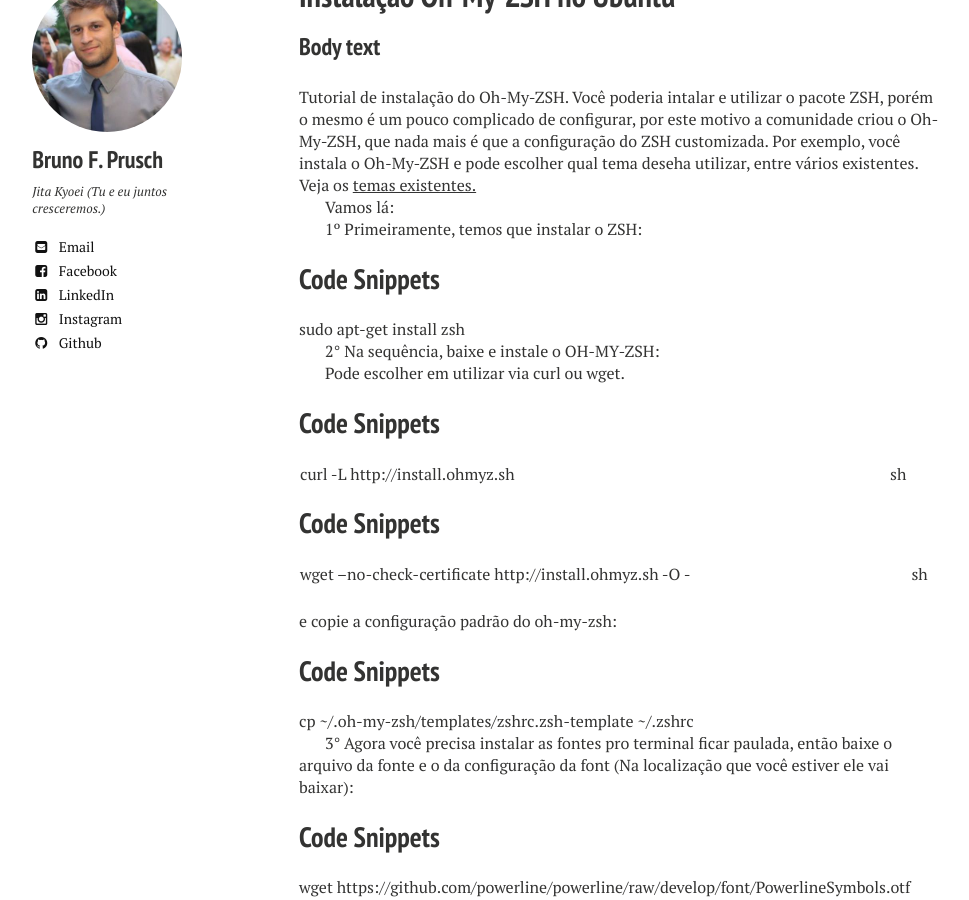
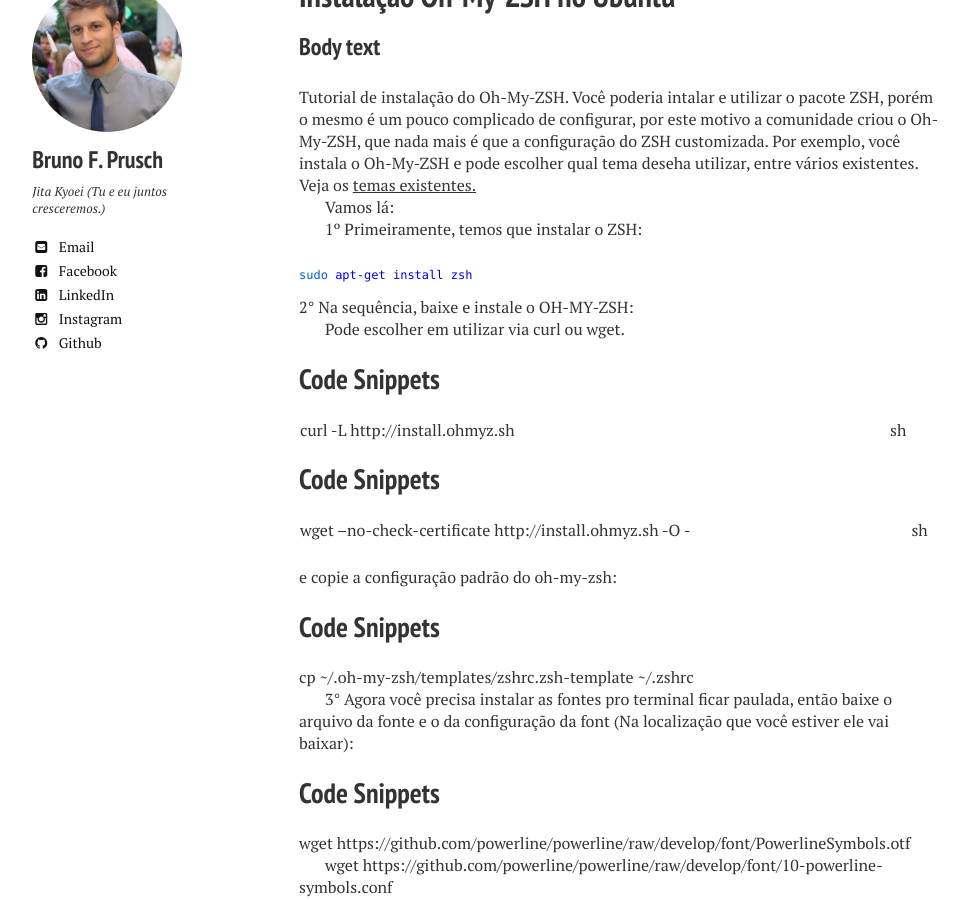
Before and after one commit to brunofprusch/brunofprusch.github.io, a Jekyll site: the page built from _posts/2016-04-22-Instalacao-Oh-My-ZSH-Ubuntu.md, in a window 1280 px wide and 900 px high, scrolled down 476 px. Shown: the whole window, without its empty margins (21-990 px from the left). Built offline with Jekyll 4.4.1, drawn with Linux system fonts in a browser that asks for light colours; nearby versions of some CDN libraries.

Commit message:
First post about install oh-my-zsh

```diff
--- a/_posts/2016-04-22-Instalacao-Oh-My-ZSH-Ubuntu.md
+++ b/_posts/2016-04-22-Instalacao-Oh-My-ZSH-Ubuntu.md
@@ -19,10 +19,8 @@ Vamos lá:
 
 1º Primeiramente, temos que instalar o ZSH:
 
-## Code Snippets
-
-  sudo apt-get install zsh
-
+<pre style='color:#000000;background:#ffffff;'><span style='color:#005fd2; '>sudo</span> <span style='color:#0000e6; '>apt-get</span> <span style='color:#0000e6; '>install</span> <span style='color:#0000e6; '>zsh</span>
+</pre>
 
 
 
```
